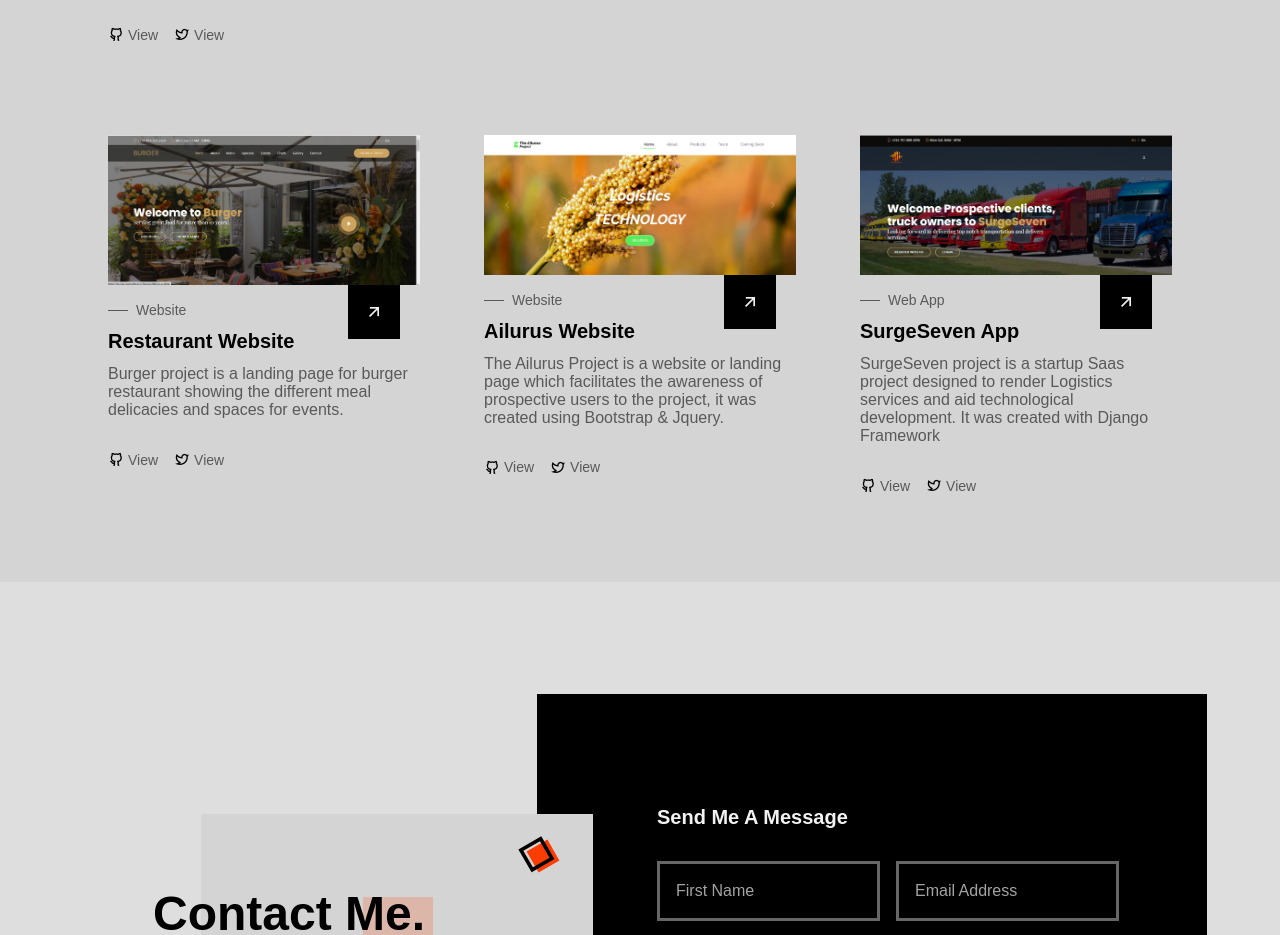
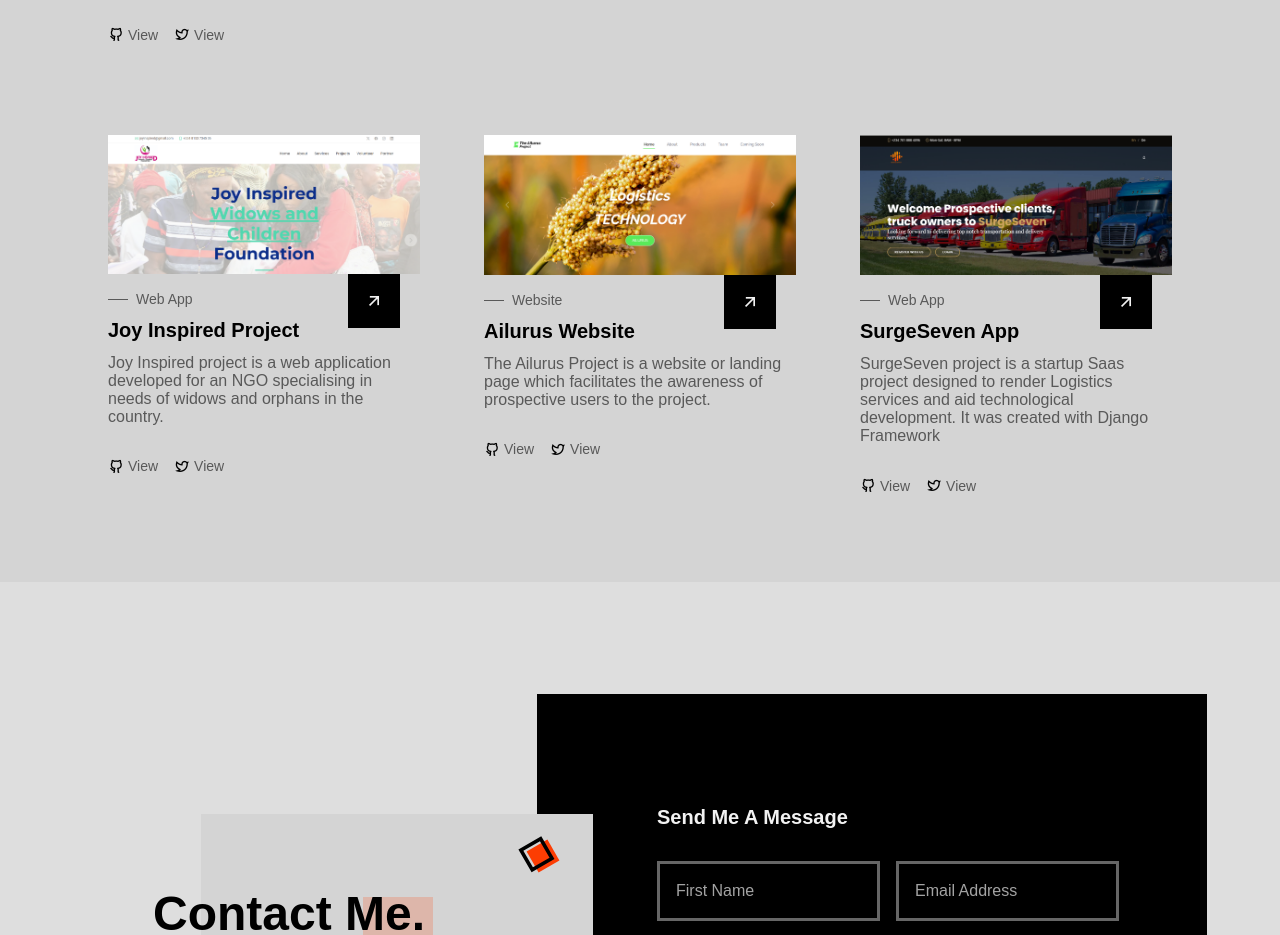
Before and after one commit to Burger-karl/Bio, a plain HTML site: page index.html in a window 1280 px wide. Shown: the part 2740-3675 px from the top of the page. Drawn offline with nearby package versions, Linux system fonts and the light colour scheme; a web font is replaced by a local one.

Commit message:
changes made

```diff
--- a/index.html
+++ b/index.html
@@ -336,26 +336,26 @@
 
                 <article class="projects__card">
                     <div class="projects__image">
-                        <img src="./assets/images/portfolio/Screenshot (331).png" alt="image" class="projects__img">
+                        <img src="./assets/images/portfolio/joy_inspire.png" alt="image" class="projects__img">
 
-                        <a href="https://burger-karl.github.io/Burger/" target="_blank" class="projects__button button">
+                        <a href="https://joy-inspire.onrender.com/" target="_blank" class="projects__button button">
                             <i class="ri-arrow-right-up-line"></i>
                         </a>
                     </div>
 
                     <div class="projects__content">
-                        <h3 class="projects__subtitle">Website</h3>
-                        <h2 class="projects__title">Restaurant Website</h2>
+                        <h3 class="projects__subtitle">Web App</h3>
+                        <h2 class="projects__title">Joy Inspired Project</h2>
 
                         <p class="projects__description">
-                            Burger project is a landing page for
-                            burger restaurant showing the different
-                            meal delicacies and spaces for events.
+                            Joy Inspired project is a web application developed
+                            for an NGO specialising in needs of widows and
+                            orphans in the country.
                         </p>
                     </div>
 
                     <div class="projects__buttons">
-                        <a href="https://github.com/Burger-karl/Burger" target="_blank" class="projects__link">
+                        <a href="https://github.com/Burger-karl/charity" target="_blank" class="projects__link">
                             <i class="ri-github-line"></i> View
                         </a>
 
@@ -381,7 +381,7 @@
                         <p class="projects__description">
                             The Ailurus Project is a website or landing page
                             which facilitates the awareness of prospective
-                            users to the project, it was created using Bootstrap & Jquery.
+                            users to the project.
                         </p>
                     </div>
 
```
Also changed, not shown: assets/images/portfolio/joy_inspire.png (added).
